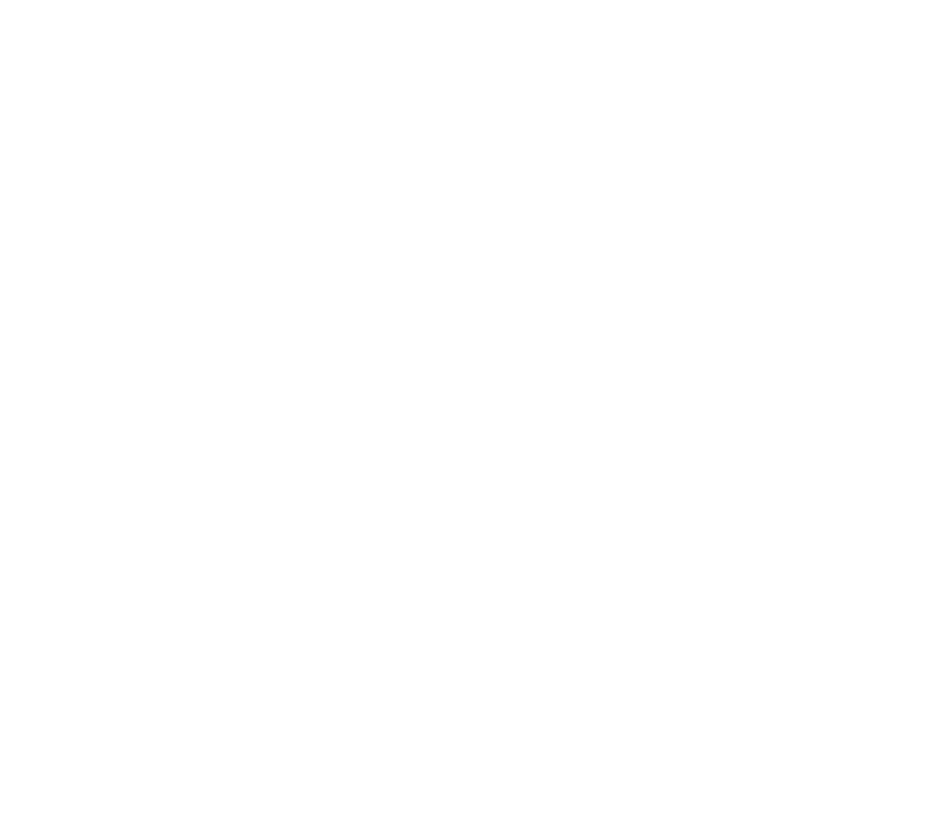
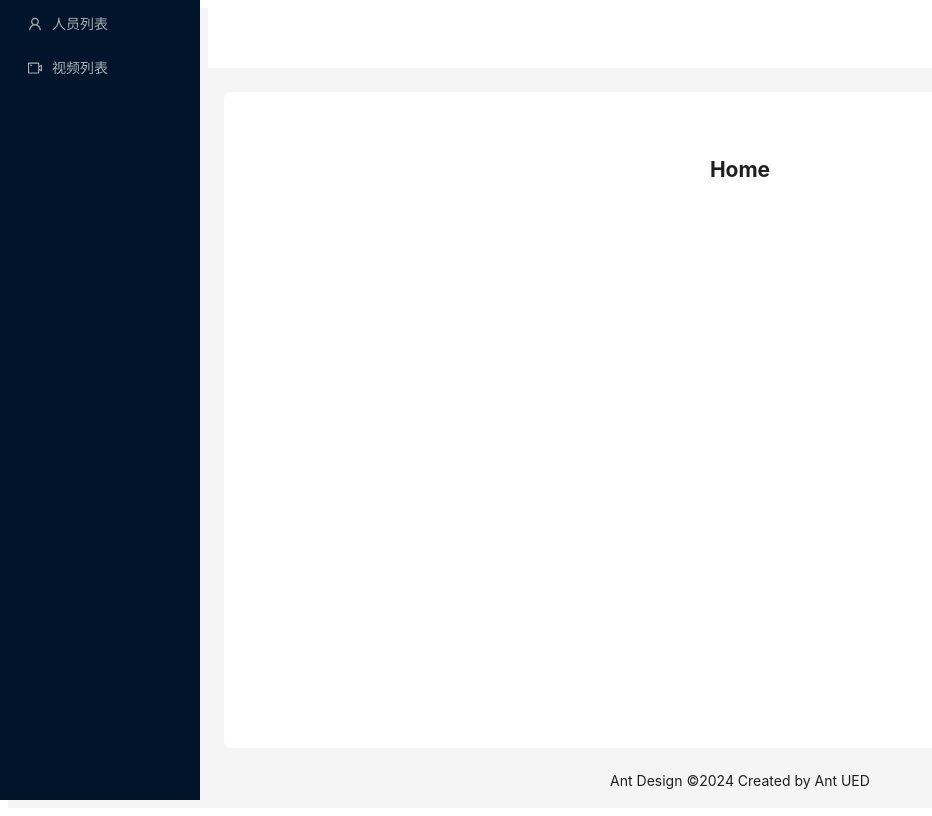
Before and after one commit to dirunru/my-react-app, a React (Create React App) app: page /#/home in a window 1280 px wide. Before the commit this address had no page. Shown: the whole page, without its empty margins (0-932 px from the left). Built offline with nearby package versions, Linux system fonts and the light colour scheme.

Commit message:
feat:路由跳转

```diff
--- a/src/App.jsx
+++ b/src/App.jsx
@@ -1,13 +1,36 @@
 import React from "react";
+import { useNavigate, Routes, Route } from "react-router-dom";
 
-import { Route, Routes } from "react-router-dom";
-import Home from "./pages/home";
-import "./styles/app.module.css";
-import About from "./pages/about";
-import { ConfigProvider } from "antd";
-
-export class App extends React.Component {
-  render() {
+import styles from "./styles/app.module.scss";
+import { ConfigProvider, Layout, Menu, theme, Breadcrumb } from "antd";
+//引入路由表
+import routes from "./router";
+// 布局组件
+const { Header, Content, Footer, Sider } = Layout;
+// 处理路由
+let items = [];
+Object.values(routes).map((item, index) => {
+  if (!item.isHide) {
+    items.push({
+      key: String(index + 1),
+      icon: React.createElement(item.icon),
+      label: item.title,
+      path: item.path,
+    });
+  }
+});
+const App = () => {
+  // 主题
+  const {
+    token: { colorBgContainer, borderRadiusLG },
+  } = theme.useToken();
+  // 点击路由进行跳转
+  const navigate = useNavigate();
+  const onClick = ({ item, key, keyPath, domEvent }) => {
+    // console.log(item, key, keyPath, domEvent);
+    navigate(item.props.path, { replace: true });
+  };
+  //生成路由规则
   return (
     <div className="app">
       <ConfigProvider
@@ -19,13 +42,81 @@
           },
         }}
       >
+        <Layout hasSider>
+          <Sider
+            style={{
+              overflow: "auto",
+              height: "100vh",
+              position: "fixed",
+              left: 0,
+              top: 0,
+              bottom: 0,
+            }}
+          >
+            <Menu
+              theme="dark"
+              mode="inline"
+              selectedKeys={["0"]}
+              defaultSelectedKeys={["0"]}
+              items={items}
+              onClick={onClick}
+            />
+          </Sider>
+          <Layout
+            style={{
+              marginLeft: 200,
+            }}
+          >
+            <Header
+              style={{
+                height: "60px",
+                background: colorBgContainer,
+              }}
+            />
+            <Content
+              style={{
+                margin: "24px 16px 0",
+                overflow: "initial",
+              }}
+            >
+              <div
+                style={{
+                  padding: 24,
+                  textAlign: "center",
+                  background: colorBgContainer,
+                  borderRadius: borderRadiusLG,
+                }}
+                className={styles.content}
+              >
+                <div
+                  style={{
+                    padding: 24,
+                    minHeight: "75vh",
+                    background: colorBgContainer,
+                  }}
+                >
                   <Routes>
-            <Route path="/" element={<Home />} />
+                    {routes.map((item, index) => {
+                      return (
+                        <Route
+                          exact
+                          key={index}
+                          path={item.path}
+                          element={item.element}
+                        />
+                      );
+                    })}
                   </Routes>
+                </div>
+              </div>
+            </Content>
+            <Footer className={styles.footer}>
+              Ant Design ©{new Date().getFullYear()} Created by Ant UED
+            </Footer>
+          </Layout>
+        </Layout>
       </ConfigProvider>
     </div>
   );
-  }
-}
-
+};
 export default App;
--- a/src/pages/home/index.jsx
+++ b/src/pages/home/index.jsx
@@ -1,119 +1,7 @@
-import React, { Component } from "react";
-import styles from "./home.module.scss";
-import {
-  AppstoreOutlined,
-  BarChartOutlined,
-  CloudOutlined,
-  ShopOutlined,
-  TeamOutlined,
-  UploadOutlined,
-  UserOutlined,
-  VideoCameraOutlined,
-} from "@ant-design/icons";
-import { Layout, Menu, theme } from "antd";
-const { Header, Content, Footer, Sider } = Layout;
-
-const menus = {
-  UserOutlined: {
-    title: "人员列表",
-    component: UserOutlined,
-  },
-  VideoCameraOutlined: {
-    title: "视频列表",
-    component: VideoCameraOutlined,
-  },
-  UploadOutlined: {
-    title: "上传",
-    component: UploadOutlined,
-  },
-  BarChartOutlined: {
-    title: "Echarts",
-    component: BarChartOutlined,
-  },
-  CloudOutlined: {
-    title: "云文件列表",
-    component: CloudOutlined,
-  },
-  AppstoreOutlined: {
-    title: "应用",
-    component: AppstoreOutlined,
-  },
-  TeamOutlined: {
-    title: "人员信息",
-    component: TeamOutlined,
-  },
-  ShopOutlined: {
-    title: "商店",
-    component: ShopOutlined,
-  },
-};
-let items = [];
-Object.values(menus).map((item, index) => {
-  console.log("item--------------", item);
-  items.push({
-    key: String(index + 1),
-    icon: React.createElement(item.component),
-    label: item.title,
-  });
-});
-console.log("styles", JSON.stringify(styles));
-const Home = () => {
-  const {
-    token: { colorBgContainer, borderRadiusLG },
-  } = theme.useToken();
+export default function About() {
   return (
-    <Layout hasSider>
-      <Sider
-        style={{
-          overflow: "auto",
-          height: "100vh",
-          position: "fixed",
-          left: 0,
-          top: 0,
-          bottom: 0,
-        }}
-      >
-        <Menu
-          theme="dark"
-          mode="inline"
-          defaultSelectedKeys={["4"]}
-          items={items}
-        />
-      </Sider>
-      <Layout
-        style={{
-          marginLeft: 200,
-        }}
-      >
-        <Header
-          style={{
-            height: "60px",
-            background: colorBgContainer,
-          }}
-        />
-        <Content
-          style={{
-            margin: "24px 16px 0",
-            overflow: "initial",
-          }}
-        >
-          <div
-            style={{
-              padding: 24,
-              textAlign: "center",
-              background: colorBgContainer,
-              borderRadius: borderRadiusLG,
-            }}
-            className={styles.content}
-          >
-            <p>long content</p>
-          </div>
-        </Content>
-        <Footer className={styles.footer}>
-          Ant Design ©{new Date().getFullYear()} Created by Ant UED
-        </Footer>
-      </Layout>
-    </Layout>
+    <section>
+      <h1>Home</h1>
+    </section>
   );
-};
-export default Home;
+}
--- /dev/null
+++ b/src/router/index.js
@@ -0,0 +1,76 @@
+// 路由表
+// routes/index.js
+import { Navigate } from "react-router-dom";
+import {
+  AppstoreOutlined,
+  BarChartOutlined,
+  CloudOutlined,
+  ShopOutlined,
+  TeamOutlined,
+  UploadOutlined,
+  UserOutlined,
+  VideoCameraOutlined,
+} from "@ant-design/icons";
+import About from "../pages/about";
+import Home from "../pages/home";
+// UploadOutlined: {
+//   title: "上传",
+//   icon: UploadOutlined,
+//   path: "/Home",
+// },
+// BarChartOutlined: {
+//   title: "Echarts",
+//   icon: BarChartOutlined,
+//   path: "/Home",
+// },
+// CloudOutlined: {
+//   title: "云文件列表",
+//   icon: CloudOutlined,
+//   path: "/Home",
+// },
+// AppstoreOutlined: {
+//   title: "应用",
+//   icon: AppstoreOutlined,
+//   path: "/Home",
+// },
+// TeamOutlined: {
+//   title: "人员信息",
+//   icon: TeamOutlined,
+//   path: "/Home",
+// },
+// ShopOutlined: {
+//   title: "商店",
+//   icon: ShopOutlined,
+//   path: "/Home",
+// },
+const routes = [
+  //路由重定向
+  {
+    path: "/",
+    element: <Navigate to="/home" />,
+    title: "人员列表",
+    icon: UserOutlined,
+    isHide: true,
+  },
+  {
+    path: "/home",
+    element: <Home />,
+    title: "人员列表",
+    icon: UserOutlined,
+    //创建子路由
+    // children: [
+    //   {
+    //     path: "children",
+    //     element: <Children />,
+    //   },
+    // ],
+  },
+  {
+    path: "/about",
+    element: <About />,
+    title: "视频列表",
+    icon: VideoCameraOutlined,
+  },
+];
+
+export default routes;
--- a/src/styles/app.module.css
+++ /dev/null
@@ -1,4 +0,0 @@
-* {
-  padding: 0;
-  margin: 0;
-}
```
Also changed, not shown: src/styles/app.module.scss (renamed from src/pages/home/home.module.scss), 1 other file (tests, documents, lock files or other folders). Lines whose indentation alone changed are shown as unchanged.
